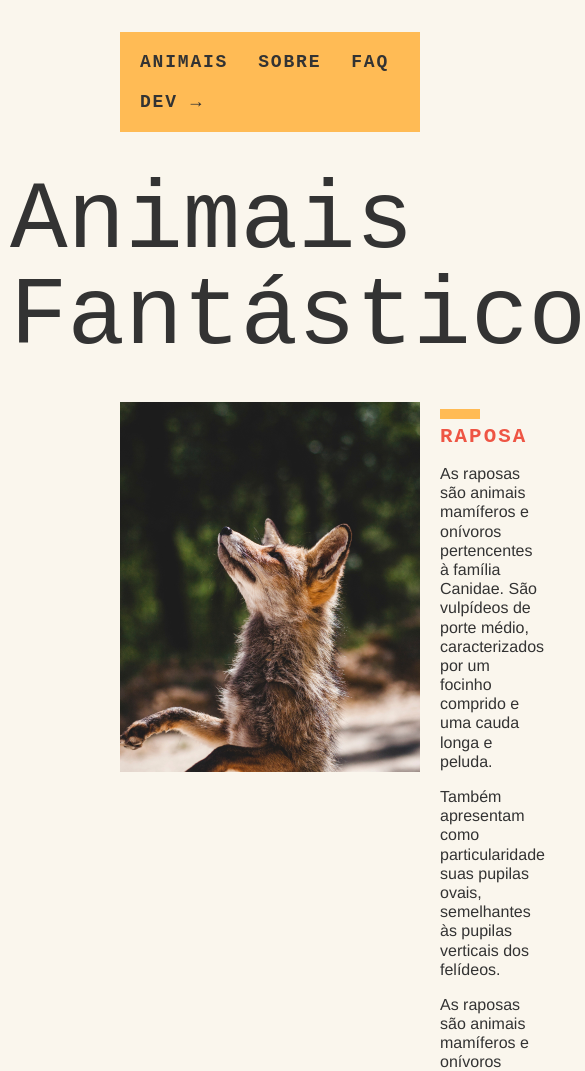
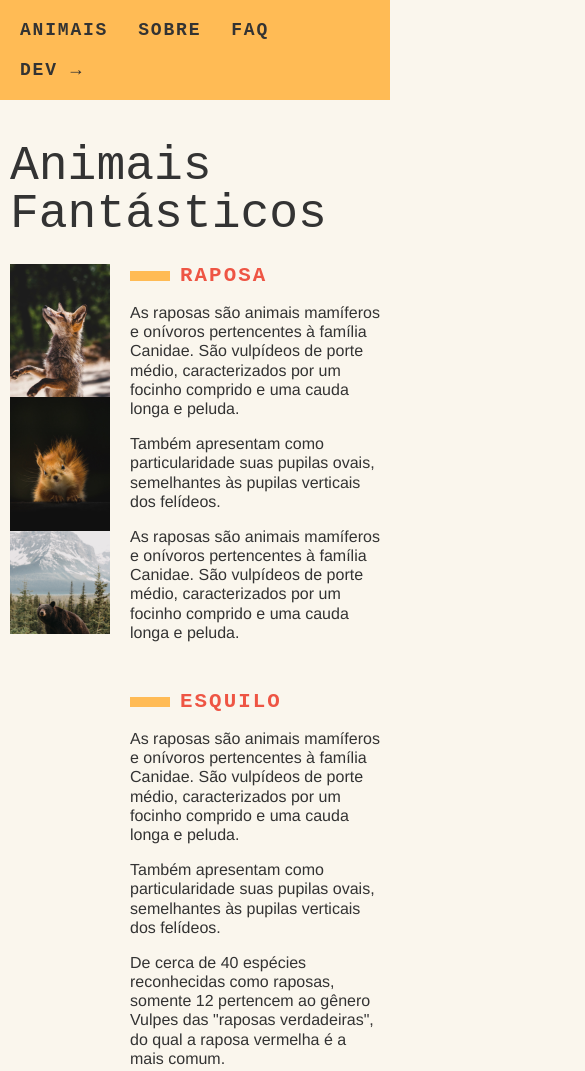
Before and after one commit to NatanaelSaymon/animais_fantasticos, a plain HTML site: page index.html in a window 390 px wide. Shown: the top 1071 px of the page, 585 px wide, since content can reach past the window. Drawn offline with Linux system fonts and the light colour scheme.

Commit message:
Done: responsivo implementado

```diff
--- a/assets/css/style.css
+++ b/assets/css/style.css
@@ -188,3 +188,41 @@ body {
 }
 
 /*Responsivo*/
+@media(max-width: 700px) {
+  body {
+    grid-template-columns: 1fr;
+  }
+
+  .menu,
+  .grid-section,
+  .copy {
+    grid-column: 1;
+  }
+
+  .grid-section {
+    grid-template-columns: 100px 1fr;
+    grid-gap: 10px;
+  }
+
+  .animais-lista {
+    grid-column: 1;
+  }
+
+  .faq-lista,
+  .dados,
+  .mapa {
+    grid-column: 1 / 3;
+  }
+
+  .grid-section h1 {
+    font-size: 3rem;
+  }
+
+  .menu {
+    margin-top: 0;
+  }
+
+  .copy {
+    margin-bottom: 0;
+  }
+}
```
